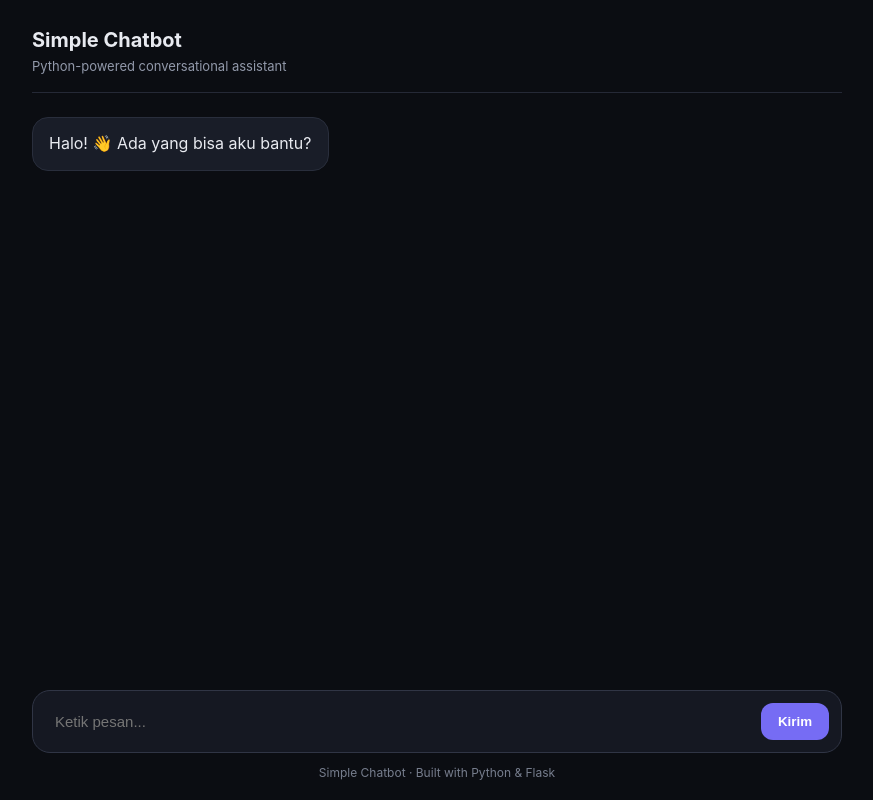
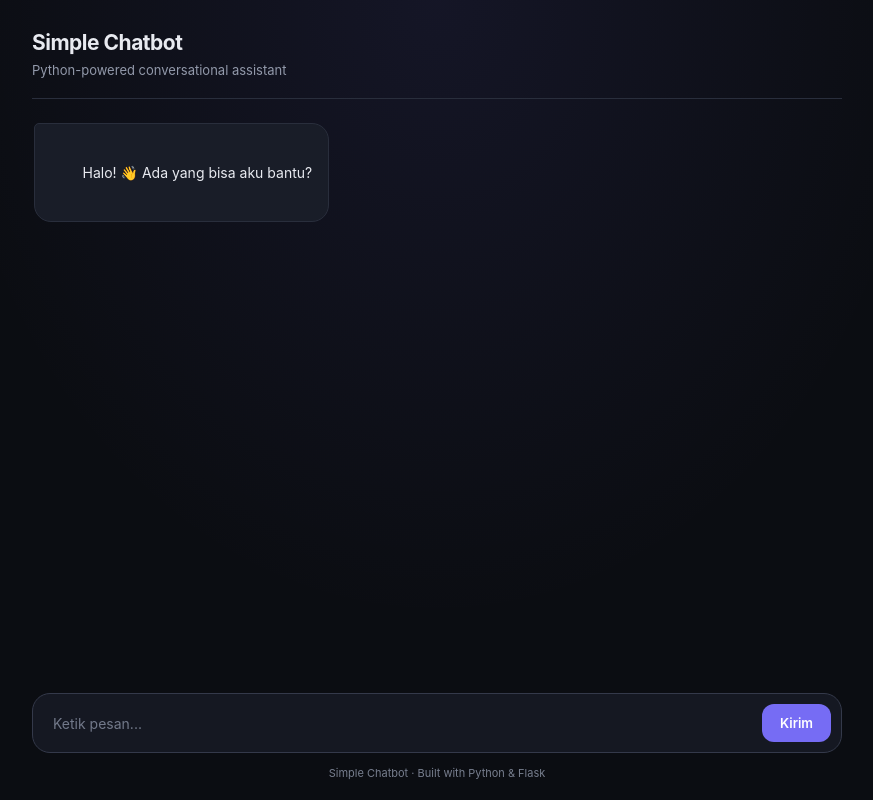
Before and after one commit to fayyadh-ai/simple-chatbot-project, a Flask app: page / in a window 1280 px wide. Shown: the whole page, without its empty margins (203-1076 px from the left). Run offline with Flask 3, Linux system fonts and the light colour scheme; parts of the project's set-up code (start-up, migrations or seed data) failed here and were passed over.

Commit message:
Update index.html

```diff
--- a/templates/index.html
+++ b/templates/index.html
@@ -5,115 +5,20 @@
   <meta charset="UTF-8">
   <meta name="viewport" content="width=device-width, initial-scale=1.0">
   <meta name="theme-color" content="#0b0d12">
+  <meta name="description" content="Simple Chatbot powered by Python">
   <title>Simple Chatbot</title>
-  <style>
-    * { box-sizing: border-box; }
 
-    body {
-      margin: 0;
-      min-height: 100vh;
-      background: #0b0d12;
-      color: #e8eaf0;
-      font-family: Inter, system-ui, sans-serif;
-      display: flex;
-      justify-content: center;
-    }
+  <link
+    rel="stylesheet"
+    href="{{ url_for('static', filename='style.css') }}"
+  >
 
-    .app {
-      width: 100%;
-      max-width: 850px;
-      height: 100dvh;
-      display: flex;
-      flex-direction: column;
-      padding: 20px;
-    }
+  <script
+    src="{{ url_for('static', filename='script.js') }}"
+    defer
+  ></script>
+</head>
 
-    header {
-      padding: 8px 0 18px;
-      border-bottom: 1px solid #252936;
-    }
-
-    header h1 {
-      font-size: 20px;
-      margin: 0 0 6px;
-    }
-
-    header p {
-      margin: 0;
-      color: #9299aa;
-      font-size: 13px;
-    }
-
-    #chat {
-      flex: 1;
-      overflow-y: auto;
-      padding: 24px 0;
-      display: flex;
-      flex-direction: column;
-      gap: 18px;
-    }
-
-    .message {
-      max-width: 85%;
-      padding: 13px 16px;
-      border-radius: 16px;
-      line-height: 1.6;
-      overflow-wrap: anywhere;
-      white-space: pre-wrap;
-    }
-
-    .bot {
-      align-self: flex-start;
-      background: #191d28;
-      border: 1px solid #292e3c;
-    }
-
-    .user {
-      align-self: flex-end;
-      background: #635bdb;
-      color: white;
-    }
-
-    form {
-      display: flex;
-      gap: 10px;
-      padding: 12px;
-      background: #151822;
-      border: 1px solid #303545;
-      border-radius: 18px;
-    }
-
-    input {
-      flex: 1;
-      min-width: 0;
-      padding: 10px;
-      background: transparent;
-      border: none;
-      outline: none;
-      color: white;
-      font-size: 15px;
-    }
-
-    button {
-      padding: 11px 17px;
-      border: none;
-      border-radius: 12px;
-      background: #766cf4;
-      color: white;
-      font-weight: 600;
-      cursor: pointer;
-    }
-
-    button:disabled { opacity: .5; cursor: wait; }
-
-    footer {
-      padding-top: 12px;
-      color: #777e8e;
-      text-align: center;
-      font-size: 12px;
-    }
-  </style>
-</head>
 <body>
   <main class="app">
     <header>
@@ -121,62 +26,31 @@
       <p>Python-powered conversational assistant</p>
     </header>
 
-    <section id="chat" aria-live="polite">
-      <div class="message bot">Halo! 👋 Ada yang bisa aku bantu?</div>
+    <section id="chat" aria-live="polite" aria-label="Chat messages">
+      <div class="message bot">
+        Halo! 👋 Ada yang bisa aku bantu?
+      </div>
     </section>
 
     <form id="form">
-      <input id="message" placeholder="Ketik pesan..." autocomplete="off" required>
-      <button id="send" type="submit">Kirim</button>
+      <input
+        id="message"
+        name="message"
+        type="text"
+        placeholder="Ketik pesan..."
+        autocomplete="off"
+        aria-label="Pesan kamu"
+        required
+      >
+
+      <button id="send" type="submit">
+        Kirim
+      </button>
     </form>
 
-    <footer>Simple Chatbot · Built with Python & Flask</footer>
+    <footer>
+      Simple Chatbot · Built with Python &amp; Flask
+    </footer>
   </main>
-
-  <script>
-    const form = document.getElementById("form");
-    const input = document.getElementById("message");
-    const chat = document.getElementById("chat");
-    const send = document.getElementById("send");
-
-    function addMessage(text, role) {
-      const bubble = document.createElement("div");
-      bubble.className = "message " + role;
-      bubble.textContent = text;
-      chat.appendChild(bubble);
-      chat.scrollTop = chat.scrollHeight;
-    }
-
-    form.addEventListener("submit", async (event) => {
-      event.preventDefault();
-      const message = input.value.trim();
-      if (!message || send.disabled) return;
-
-      addMessage(message, "user");
-      input.value = "";
-      send.disabled = true;
-
-      try {
-        const response = await fetch("/api/chat", {
-          method: "POST",
-          headers: { "Content-Type": "application/json" },
-          body: JSON.stringify({ message })
-        });
-
-        const data = await response.json();
-
-        if (!response.ok) {
-          throw new Error(data.response || "Permintaan gagal.");
-        }
-
-        addMessage(data.response, "bot");
-      } catch (error) {
-        addMessage("Gagal menghubungi chatbot: " + error.message, "bot");
-      } finally {
-        send.disabled = false;
-        input.focus();
-      }
-    });
-  </script>
 </body>
 </html>
```
